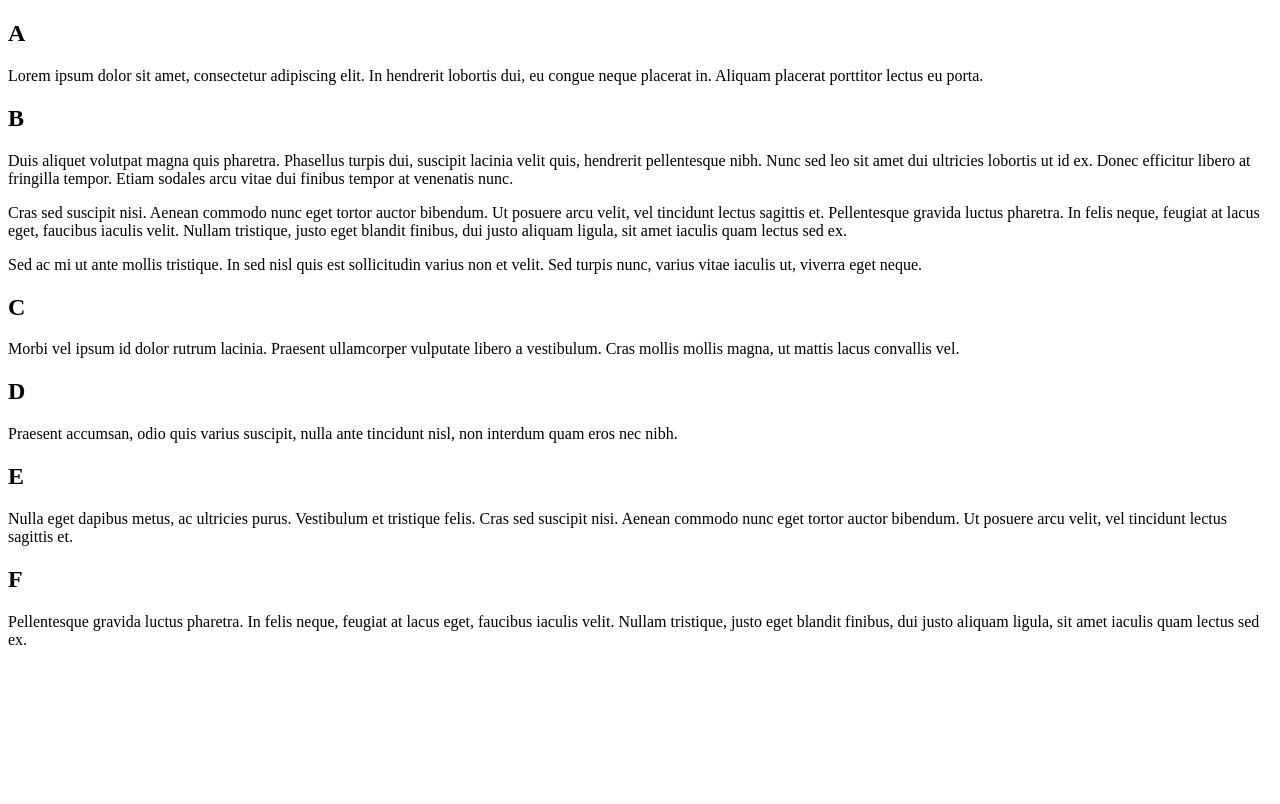
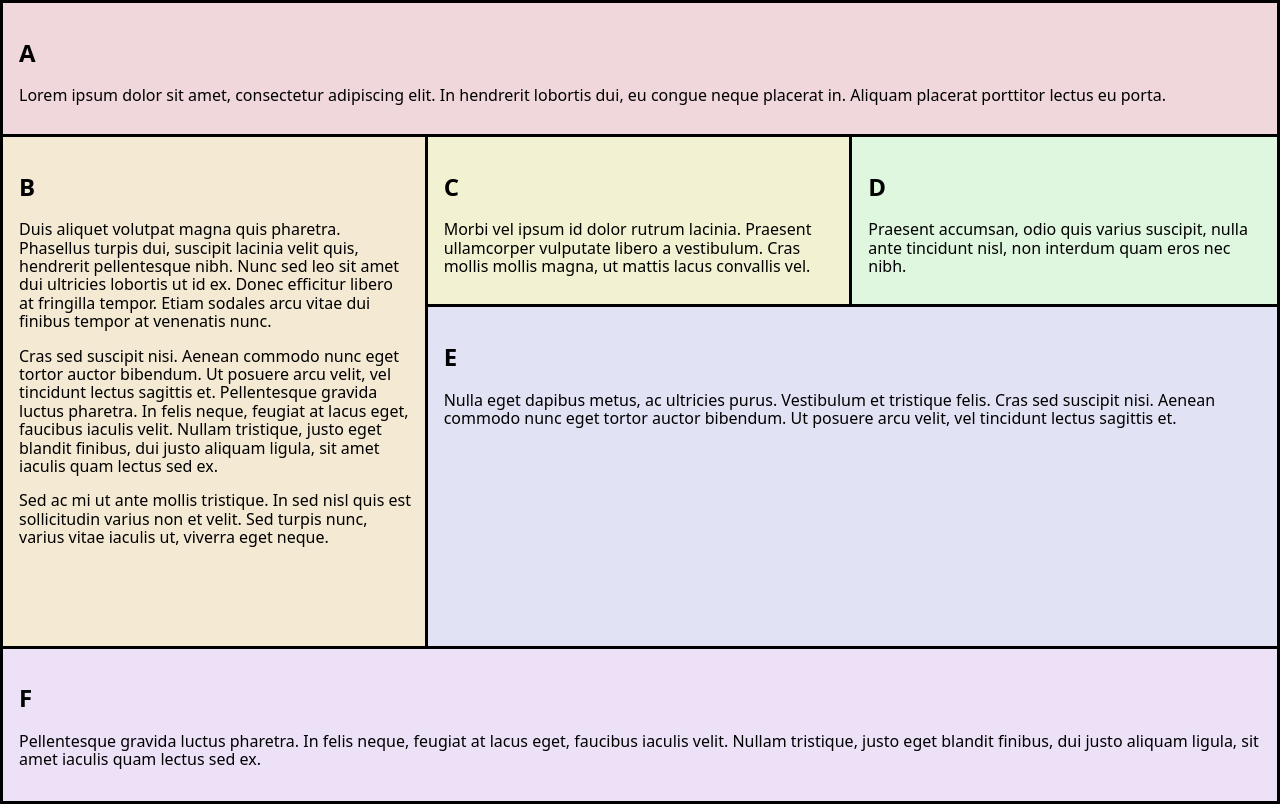
Before and after one commit to Tara-Fortis/Advanced-Interface-Design, a plain HTML site: page lab-1-css-grid/index.html in a window 1280 px wide. Drawn offline with Linux system fonts and the light colour scheme.

Commit message:
Completed lab 1

```diff
--- /dev/null
+++ b/lab-1-css-grid/css/modern-normalize.css
@@ -0,0 +1,223 @@
+/*! modern-normalize v3.0.1 | MIT License | https://github.com/sindresorhus/modern-normalize */
+
+/*
+Document
+========
+*/
+
+/**
+Use a better box model (opinionated).
+*/
+
+*,
+::before,
+::after {
+	box-sizing: border-box;
+}
+
+/**
+1. Improve consistency of default fonts in all browsers. (https://github.com/sindresorhus/modern-normalize/issues/3)
+2. Correct the line height in all browsers.
+3. Prevent adjustments of font size after orientation changes in iOS.
+4. Use a more readable tab size (opinionated).
+*/
+
+html {
+	font-family:
+		system-ui,
+		'Segoe UI',
+		Roboto,
+		Helvetica,
+		Arial,
+		sans-serif,
+		'Apple Color Emoji',
+		'Segoe UI Emoji'; /* 1 */
+	line-height: 1.15; /* 2 */
+	-webkit-text-size-adjust: 100%; /* 3 */
+	tab-size: 4; /* 4 */
+}
+
+/*
+Sections
+========
+*/
+
+/**
+Remove the margin in all browsers.
+*/
+
+body {
+	margin: 0;
+}
+
+/*
+Text-level semantics
+====================
+*/
+
+/**
+Add the correct font weight in Chrome and Safari.
+*/
+
+b,
+strong {
+	font-weight: bolder;
+}
+
+/**
+1. Improve consistency of default fonts in all browsers. (https://github.com/sindresorhus/modern-normalize/issues/3)
+2. Correct the odd 'em' font sizing in all browsers.
+*/
+
+code,
+kbd,
+samp,
+pre {
+	font-family:
+		ui-monospace,
+		SFMono-Regular,
+		Consolas,
+		'Liberation Mono',
+		Menlo,
+		monospace; /* 1 */
+	font-size: 1em; /* 2 */
+}
+
+/**
+Add the correct font size in all browsers.
+*/
+
+small {
+	font-size: 80%;
+}
+
+/**
+Prevent 'sub' and 'sup' elements from affecting the line height in all browsers.
+*/
+
+sub,
+sup {
+	font-size: 75%;
+	line-height: 0;
+	position: relative;
+	vertical-align: baseline;
+}
+
+sub {
+	bottom: -0.25em;
+}
+
+sup {
+	top: -0.5em;
+}
+
+/*
+Tabular data
+============
+*/
+
+/**
+Correct table border color inheritance in Chrome and Safari. (https://issues.chromium.org/issues/40615503, https://bugs.webkit.org/show_bug.cgi?id=195016)
+*/
+
+table {
+	border-color: currentcolor;
+}
+
+/*
+Forms
+=====
+*/
+
+/**
+1. Change the font styles in all browsers.
+2. Remove the margin in Firefox and Safari.
+*/
+
+button,
+input,
+optgroup,
+select,
+textarea {
+	font-family: inherit; /* 1 */
+	font-size: 100%; /* 1 */
+	line-height: 1.15; /* 1 */
+	margin: 0; /* 2 */
+}
+
+/**
+Correct the inability to style clickable types in iOS and Safari.
+*/
+
+button,
+[type='button'],
+[type='reset'],
+[type='submit'] {
+	-webkit-appearance: button;
+}
+
+/**
+Remove the padding so developers are not caught out when they zero out 'fieldset' elements in all browsers.
+*/
+
+legend {
+	padding: 0;
+}
+
+/**
+Add the correct vertical alignment in Chrome and Firefox.
+*/
+
+progress {
+	vertical-align: baseline;
+}
+
+/**
+Correct the cursor style of increment and decrement buttons in Safari.
+*/
+
+::-webkit-inner-spin-button,
+::-webkit-outer-spin-button {
+	height: auto;
+}
+
+/**
+1. Correct the odd appearance in Chrome and Safari.
+2. Correct the outline style in Safari.
+*/
+
+[type='search'] {
+	-webkit-appearance: textfield; /* 1 */
+	outline-offset: -2px; /* 2 */
+}
+
+/**
+Remove the inner padding in Chrome and Safari on macOS.
+*/
+
+::-webkit-search-decoration {
+	-webkit-appearance: none;
+}
+
+/**
+1. Correct the inability to style clickable types in iOS and Safari.
+2. Change font properties to 'inherit' in Safari.
+*/
+
+::-webkit-file-upload-button {
+	-webkit-appearance: button; /* 1 */
+	font: inherit; /* 2 */
+}
+
+/*
+Interactive
+===========
+*/
+
+/*
+Add the correct display in Chrome and Safari.
+*/
+
+summary {
+	display: list-item;
+}
--- a/lab-1-css-grid/css/style.css
+++ b/lab-1-css-grid/css/style.css
@@ -0,0 +1,75 @@
+body {
+    display: grid;
+    grid-template-columns: 1fr 1fr;
+    grid-template-rows: auto repeat(3, 2fr) auto;
+    grid-auto-rows: auto;
+    grid-template-areas:
+        "header header"
+        "nav nav"
+        "one two"
+        "aside aside"
+        "footer footer";
+    border: solid;
+}
+header, nav, section, aside, footer {
+    padding: 1rem;
+    outline: solid;
+}
+header {
+    background: rgb(239, 215, 219);
+    grid-area: header;
+}
+
+nav {
+    background: rgb(244, 233, 211);
+    grid-area: nav;
+}
+
+section.one {
+    background: rgb(242, 242, 210);
+    grid-area: one;
+}
+
+section.two {
+    background: rgb(223, 246, 223);
+    grid-area: two;
+}
+
+aside {
+    background: rgb(226, 226, 245);
+    grid-area: aside;
+}
+
+footer {
+    background: rgb(237, 225, 248);
+    grid-area: footer;
+}
+
+/* Medium Screen Size */
+@media only screen and (min-width: 425px) {
+    body {
+        display: grid;
+        grid-template-columns: 1fr 1fr 1fr 1fr;
+        grid-template-rows: auto 1fr 2fr auto;
+        grid-template-areas:
+            "header header header header"
+            "nav nav one two"
+            "nav nav aside aside"
+            "footer footer footer footer";
+    }
+}
+
+/* Large Screen Size */
+@media only screen and (min-width: 1024px),
+(orientation: landscape) {
+    body {
+        display: grid;
+        grid-template-columns: 1fr 1fr 1fr;
+        grid-template-rows: auto 1fr 2fr auto;
+        grid-template-areas:
+            "header header header"
+            "nav one two"
+            "nav aside aside"
+            "footer footer footer";
+    }
+}
--- a/lab-1-css-grid/index.html
+++ b/lab-1-css-grid/index.html
@@ -1,12 +1,14 @@
 <!DOCTYPE html>
 <html lang="en">
+
 <head>
 	<meta charset="utf-8">
 	<meta name="viewport" content="width=device-width, initial-scale=1" />
 	<title>Lab 3 - CSS Grid Challenge | COMP2081</title>
 
 	<!-- Add the <link> element for your CSS here -->
-
+	 <link rel="stylesheet" href="css/modern-normalize.css">
+	<link rel="stylesheet" href="css/style.css">
 	<style>
 		/* Diagnostic styles to help visualize grid */
 		div[class^="col"] {
@@ -14,26 +16,46 @@
 		}
 	</style>
 </head>
+
 <body>
+	<header>
 		<h2>A</h2>
-		<p>Lorem ipsum dolor sit amet, consectetur adipiscing elit. In hendrerit lobortis dui, eu congue neque placerat in. Aliquam placerat porttitor lectus eu porta.</p>
-
+		<p>Lorem ipsum dolor sit amet, consectetur adipiscing elit. In hendrerit lobortis dui, eu congue neque placerat
+			in. Aliquam placerat porttitor lectus eu porta.</p>
+	</header>
+	<nav>
 		<h2>B</h2>
-		<p>Duis aliquet volutpat magna quis pharetra. Phasellus turpis dui, suscipit lacinia velit quis, hendrerit pellentesque nibh. Nunc sed leo sit amet dui ultricies lobortis ut id ex. Donec efficitur libero at fringilla tempor. Etiam sodales arcu vitae dui finibus tempor at venenatis nunc.</p>
-		<p>Cras sed suscipit nisi. Aenean commodo nunc eget tortor auctor bibendum. Ut posuere arcu velit, vel tincidunt lectus sagittis et. Pellentesque gravida luctus pharetra. In felis neque, feugiat at lacus eget, faucibus iaculis velit. Nullam tristique, justo eget blandit finibus, dui justo aliquam ligula, sit amet iaculis quam lectus sed ex.</p>
-		<p>Sed ac mi ut ante mollis tristique. In sed nisl quis est sollicitudin varius non et velit. Sed turpis nunc, varius vitae iaculis ut, viverra eget neque.</p>
-
+		<p>Duis aliquet volutpat magna quis pharetra. Phasellus turpis dui, suscipit lacinia velit quis, hendrerit
+			pellentesque nibh. Nunc sed leo sit amet dui ultricies lobortis ut id ex. Donec efficitur libero at
+			fringilla tempor. Etiam sodales arcu vitae dui finibus tempor at venenatis nunc.</p>
+		<p>Cras sed suscipit nisi. Aenean commodo nunc eget tortor auctor bibendum. Ut posuere arcu velit, vel tincidunt
+			lectus sagittis et. Pellentesque gravida luctus pharetra. In felis neque, feugiat at lacus eget, faucibus
+			iaculis velit. Nullam tristique, justo eget blandit finibus, dui justo aliquam ligula, sit amet iaculis quam
+			lectus sed ex.</p>
+		<p>Sed ac mi ut ante mollis tristique. In sed nisl quis est sollicitudin varius non et velit. Sed turpis nunc,
+			varius vitae iaculis ut, viverra eget neque.</p>
+	</nav>
+	<section class="one">
 		<h2>C</h2>
-		<p>Morbi vel ipsum id dolor rutrum lacinia. Praesent ullamcorper vulputate libero a vestibulum. Cras mollis mollis magna, ut mattis lacus convallis vel.</p>
-
+		<p>Morbi vel ipsum id dolor rutrum lacinia. Praesent ullamcorper vulputate libero a vestibulum. Cras mollis
+			mollis magna, ut mattis lacus convallis vel.</p>
+	</section>
+	<section class="two">
 		<h2>D</h2>
 		<p>Praesent accumsan, odio quis varius suscipit, nulla ante tincidunt nisl, non interdum quam eros nec nibh.</p>
+	</section>
+	<aside>
+		<h2>E</h2>
+		<p>Nulla eget dapibus metus, ac ultricies purus. Vestibulum et tristique felis. Cras sed suscipit nisi. Aenean
+			commodo nunc eget tortor auctor bibendum. Ut posuere arcu velit, vel tincidunt lectus sagittis et.</p>
+	</aside>
+	<footer>
+		<h2>F</h2>
+		<p>Pellentesque gravida luctus pharetra. In felis neque, feugiat at lacus eget, faucibus iaculis velit. Nullam
+			tristique, justo eget blandit finibus, dui justo aliquam ligula, sit amet iaculis quam lectus sed ex.</p>
+	</footer>
 
-		<h2>E</h2>
-		<p>Nulla eget dapibus metus, ac ultricies purus. Vestibulum et tristique felis. Cras sed suscipit nisi. Aenean commodo nunc eget tortor auctor bibendum. Ut posuere arcu velit, vel tincidunt lectus sagittis et.</p>
-
-		<h2>F</h2>
-		<p>Pellentesque gravida luctus pharetra. In felis neque, feugiat at lacus eget, faucibus iaculis velit. Nullam tristique, justo eget blandit finibus, dui justo aliquam ligula, sit amet iaculis quam lectus sed ex.</p>
 
 </body>
+
 </html>
```
Lines whose indentation alone changed are shown as unchanged.
